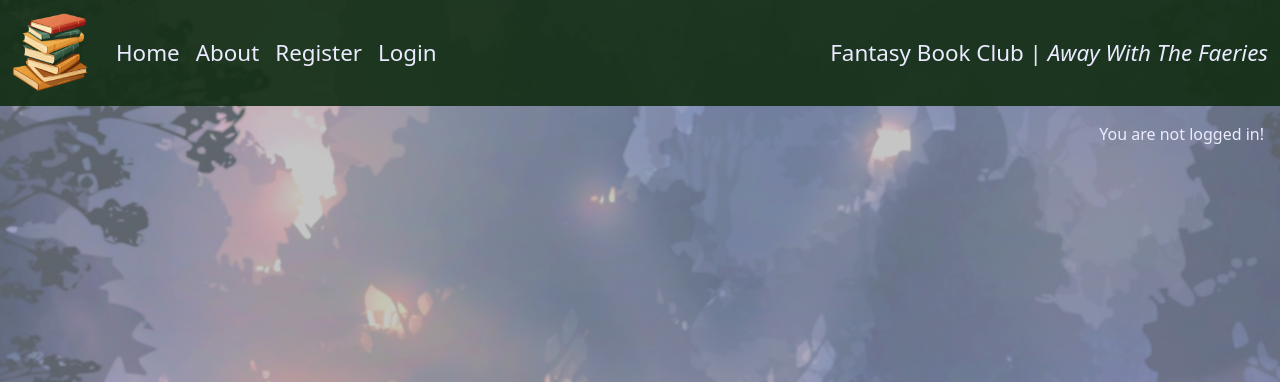
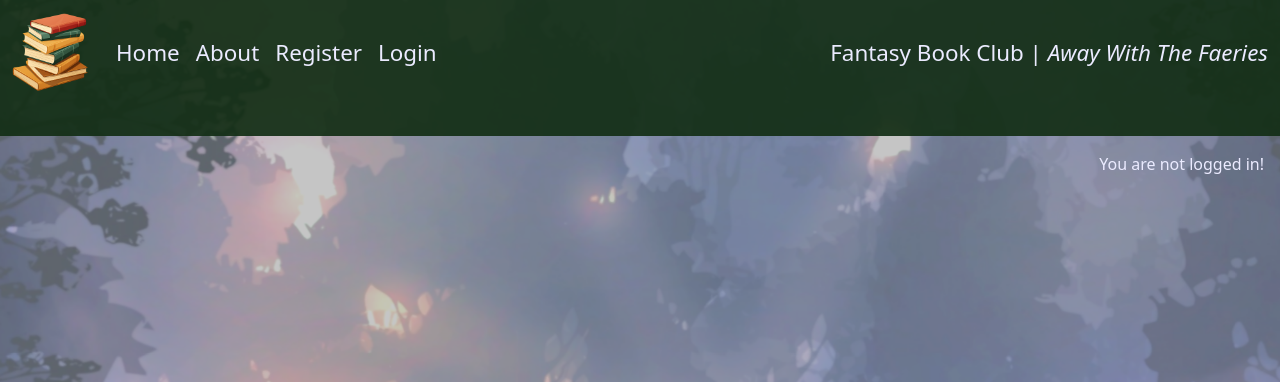
Before and after one commit to katherinewadge-berrospi/fantasy-blog, a Django app: page / in a window 1280 px wide. Shown: the top 382 px of the page. Run offline with Django 4.2, Linux system fonts and the light colour scheme; data that the repository does not hold is empty; some web fonts are replaced.

Commit message:
Add padding to bottom of container.

```diff
--- a/static/css/style.css
+++ b/static/css/style.css
@@ -44,6 +44,10 @@ h1, h2, h3, h4, h5, h6 {
     color: var(--clr-forest);
     line-height: 1.2;
     margin-bottom: 0.75em;
+}
+
+.container-fluid {
+    padding-bottom: 30px;
 }
 
 /* Navbar */
```
